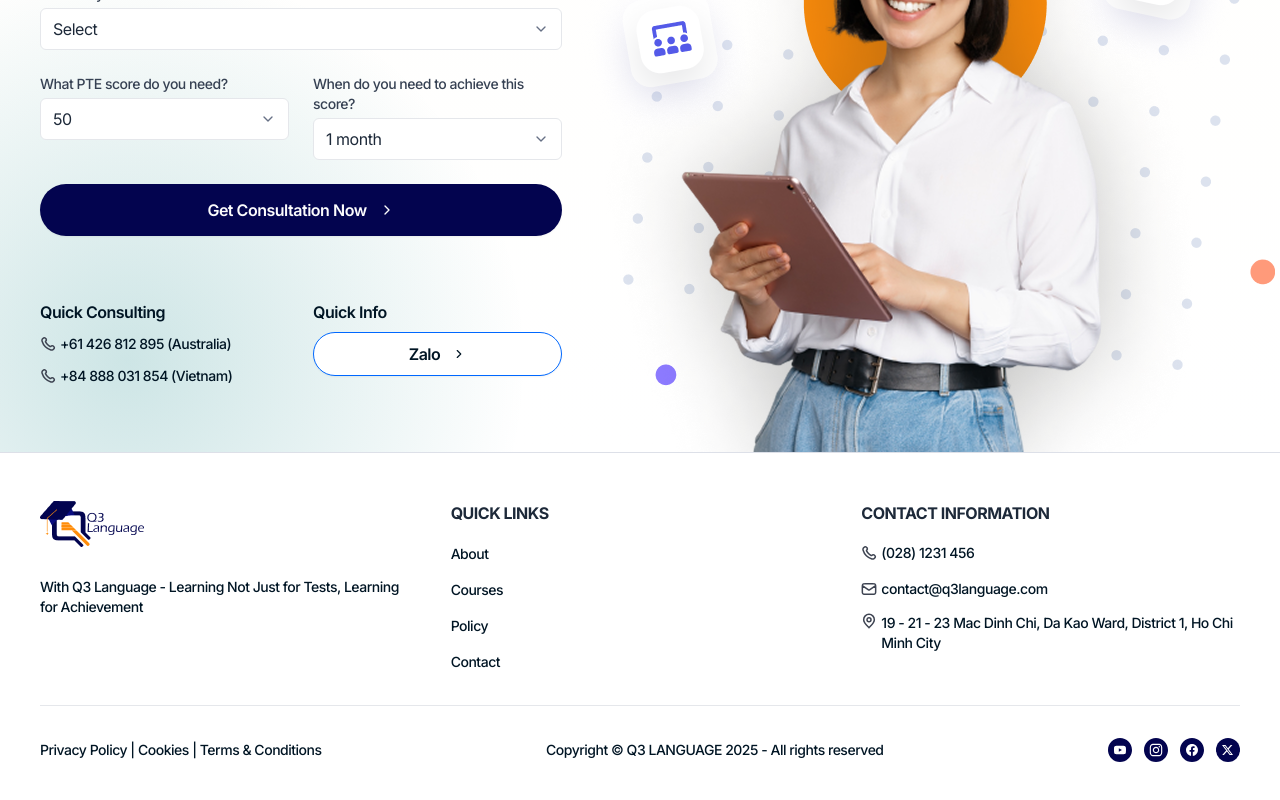
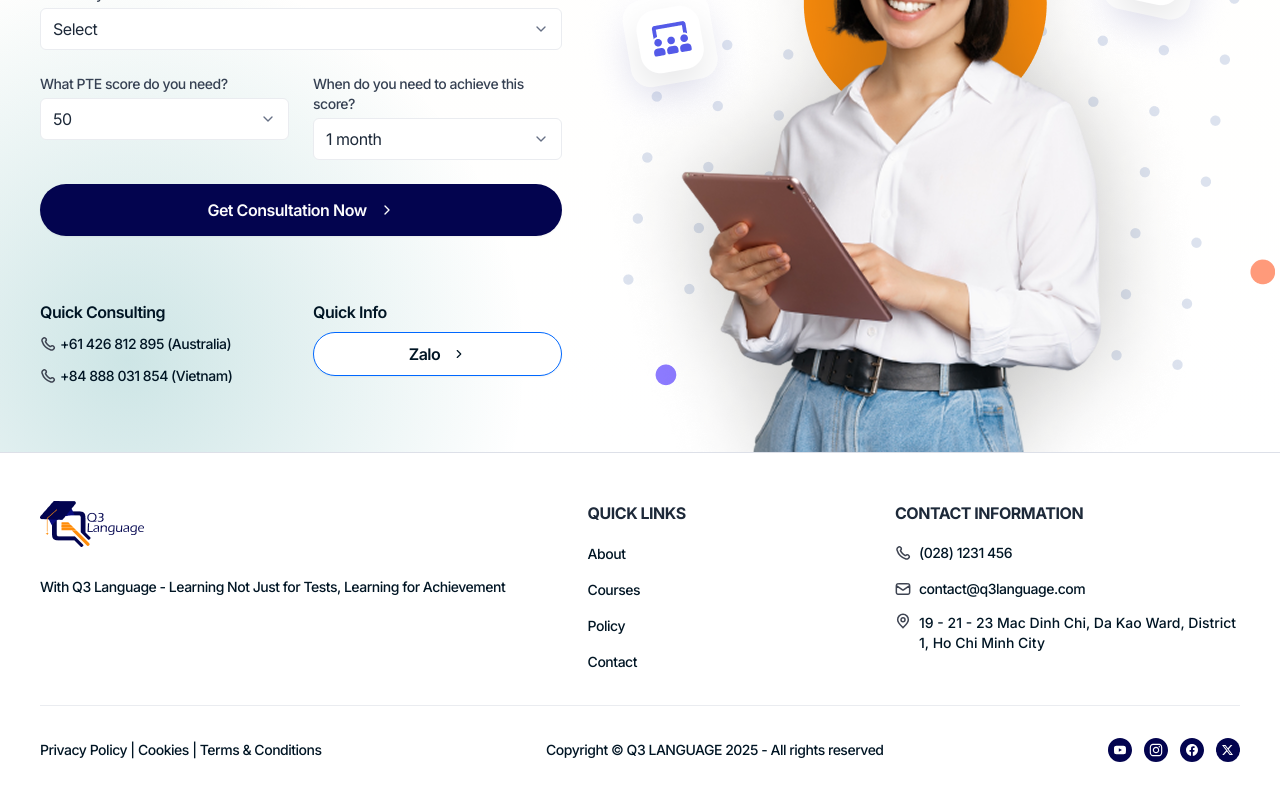
Before and after one commit to hoanglocdn95/Q3-landing-page, a Next.js app: page /en/about/ in a window 1280 px wide. Shown: the part 3313-4113 px from the top of the page. Built offline with nearby package versions, Linux system fonts and the light colour scheme; a web font is replaced by a local one.

Commit message:
fix: improve ui

```diff
--- a/src/app/[locale]/_components/banner-section.tsx
+++ b/src/app/[locale]/_components/banner-section.tsx
@@ -56,7 +56,7 @@ export default function BannerSection({ locale }: { locale: ELocale }) {
             </p>
           </div>
 
-          <div className="hidden text-white md:block">\</div>
+          <div className="hidden w-[33.48px] rotate-[73.14deg] border border-white opacity-50 md:block" />
 
           <div className="w-full min-w-[200px] flex-1 md:mx-4 md:w-auto">
             <div className="relative">
--- a/src/app/[locale]/_components/course-card.tsx
+++ b/src/app/[locale]/_components/course-card.tsx
@@ -1,5 +1,5 @@
 import Image from 'next/image';
-import { ChevronRightIcon } from '@/components/icons';
+import { ArrowNarrowRightIcon } from '@/components/icons';
 import Link from 'next/link';
 import viTranslations from '@/locales/vi/home.json';
 import enTranslations from '@/locales/en/home.json';
@@ -54,7 +54,7 @@ export default function CourseCard({
             {description}
           </p>
           <div className="flex justify-end">
-            <ChevronRightIcon className="h-5 w-5 text-[#ff8d0a]" />
+            <ArrowNarrowRightIcon />
           </div>
         </div>
       </Link>
--- a/src/app/[locale]/_components/teachers-team-section.tsx
+++ b/src/app/[locale]/_components/teachers-team-section.tsx
@@ -19,7 +19,7 @@ export default function TeachersTeamSection({ locale }: { locale: ELocale }) {
           alt="background-roadmap"
           className="absolute top-0 left-0 h-[116px] w-[175px] object-cover md:h-[197px] md:w-[297px] lg:-bottom-16 lg:h-[267px] lg:w-[385px]"
         />
-        <div className="absolute top-[408px] left-[406px] z-0 size-[300px] rotate-[13deg] bg-[radial-gradient(50%_50%_at_50%_50%,_#067E81_0%,_rgba(217,_217,_217,_0)_100%)] opacity-[0.4] sm:size-[500px] md:top-[-20px] md:left-[635px] md:size-[963px]"></div>
+        <div className="absolute top-[408px] left-[406px] z-0 size-[300px] rotate-[29deg] bg-[radial-gradient(50%_50%_at_50%_50%,_#b5e2fa_0%,_rgba(217,_217,_217,_0)_100%)] sm:size-[500px] md:top-[-20px] md:left-[635px] md:size-[963px]"></div>
         <div className="absolute right-[10px] bottom-[240px] z-0 h-[672px] w-[660px] rotate-[13deg] bg-[radial-gradient(50%_50%_at_50%_50%,_#FD7200_0%,_rgba(217,_217,_217,_0)_100%)] opacity-[0.15] md:right-[600px] md:bottom-[160px] md:h-[1254px] md:w-[1232px]"></div>
         <h2 className="text-text-primary sm:text-32 text-24 relative mb-10 text-center font-bold lg:text-[40px] lg:leading-[72px]">
           {t.teachers.title}
--- a/src/app/globals.css
+++ b/src/app/globals.css
@@ -38,6 +38,8 @@
   --color-background-tertiary: #faf2eb;
   --color-gray-2: #4f4f4f;
   --color-gray-25: #fcfcfd;
+  --color-gray-50: #f9fafb;
+  --color-gray-200: #eaecf0;
   --color-blue: #0068ff;
   --radius-2: 0.125rem;
   --radius-4: 0.25rem;
--- a/src/components/contact-form-section.tsx
+++ b/src/components/contact-form-section.tsx
@@ -39,7 +39,7 @@ const ContactFormSection: React.FC<IContactFormSectionProps> = ({
       <div className="section-container relative">
         <div className="flex flex-col items-center gap-6 pt-8 lg:flex-row lg:gap-0 lg:py-16">
           <div className="relative flex w-full flex-col gap-8 lg:w-[522px]">
-            <h2 className="text-text-primary sm:text-32 text-24 text-center font-bold md:text-3xl lg:mb-6 lg:text-[40px] lg:leading-[72px] lg:whitespace-nowrap">
+            <h2 className="text-text-primary sm:text-32 text-24 text-center font-bold sm:text-left md:text-3xl lg:mb-6 lg:text-[40px] lg:leading-[72px] lg:whitespace-nowrap">
               {t.form.title}
             </h2>
             <form className="relative z-10 flex flex-col gap-6 lg:mb-8">
--- a/src/components/icons/index.ts
+++ b/src/components/icons/index.ts
@@ -30,3 +30,4 @@ export { default as FacebookLightIcon } from '@/public/icons/facebook-light.svg'
 export { default as XLightIcon } from '@/public/icons/x-light.svg';
 export { default as ChevronDownIcon } from '@/public/icons/chevron-down.svg';
 export { default as LogoLightIcon } from '@/public/icons/logo-light.svg';
+export { default as ArrowNarrowRightIcon } from '@/public/icons/arrow-narrow-right.svg';
--- a/src/components/layout/footer-layout.tsx
+++ b/src/components/layout/footer-layout.tsx
@@ -16,10 +16,10 @@ export default function Footer({ locale = 'vi' }: { locale?: string }) {
   const t = locale === 'en' ? enTranslations : viTranslations;
 
   return (
-    <footer className="relative z-10 border-t bg-white px-4 py-12 md:px-8">
+    <footer className="relative z-10 border-t bg-white py-12">
       <div className="section-container">
-        <div className="grid gap-8 md:grid-cols-3">
-          <div>
+        <div className="flex flex-col justify-between gap-[28px] md:flex-row md:gap-[52px]">
+          <div className="md:min-w-[406px]">
             <Link href="/" className="mb-6 inline-block">
               <Image
                 src="/images/logo.png"
@@ -29,10 +29,12 @@ export default function Footer({ locale = 'vi' }: { locale?: string }) {
                 className="h-[46px] w-auto"
               />
             </Link>
-            <p className="text-dark mb-4 text-sm font-medium">{t.slogan}</p>
+            <p className="text-dark mb-4 text-sm font-medium whitespace-pre-line">
+              {t.slogan}
+            </p>
           </div>
 
-          <div>
+          <div className="md:max-w-[345px] md:min-w-[225px]">
             <h3 className="text-text-primary mb-4 font-bold">
               {t.quickLinks.title}
             </h3>
@@ -72,12 +74,12 @@ export default function Footer({ locale = 'vi' }: { locale?: string }) {
             </ul>
           </div>
 
-          <div>
+          <div className="md:max-w-[345px] md:min-w-[225px]">
             <h3 className="text-text-primary mb-4 font-bold">
               {t.contactInfo.title}
             </h3>
             <ul className="space-y-3">
-              <li className="flex items-center justify-start gap-1">
+              <li className="flex items-center justify-start gap-2">
                 <PhoneIcon />
                 <Link
                   href="tel:+61426812895"
@@ -86,7 +88,7 @@ export default function Footer({ locale = 'vi' }: { locale?: string }) {
                   {t.contactInfo.phone}
                 </Link>
               </li>
-              <li className="flex items-center justify-start gap-1">
+              <li className="flex items-center justify-start gap-2">
                 <MailIcon />
 
                 <Link
@@ -96,9 +98,9 @@ export default function Footer({ locale = 'vi' }: { locale?: string }) {
                   {t.contactInfo.email}
                 </Link>
               </li>
-              <li className="flex items-start">
+              <li className="flex items-start gap-2">
                 <MapPinIcon />
-                <span className="text-dark ml-1 flex-1 text-sm font-medium">
+                <span className="text-dark flex-1 text-sm font-medium tracking-normal whitespace-pre-line">
                   {t.contactInfo.address}
                 </span>
               </li>
--- a/src/locales/vi/footer.json
+++ b/src/locales/vi/footer.json
@@ -1,5 +1,5 @@
 {
-  "slogan": "Với Q3 Language - Học Không Chỉ Để Thi, Học Là Để Đạt Điểm",
+  "slogan": "Với Q3 Language – Học Không Chỉ Để Thi,\n Học Là Để Dẫn Đầu!",
   "quickLinks": {
     "title": "LIÊN KẾT NHANH",
     "about": "Giới thiệu",
```
Also changed, not shown: src/app/[locale]/_components/score-conversion-table.tsx (+5 -8 lines), public/icons/arrow-narrow-right.svg (added).
